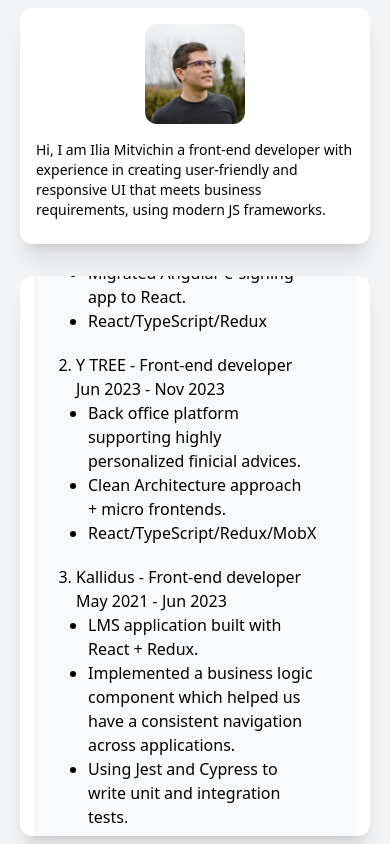
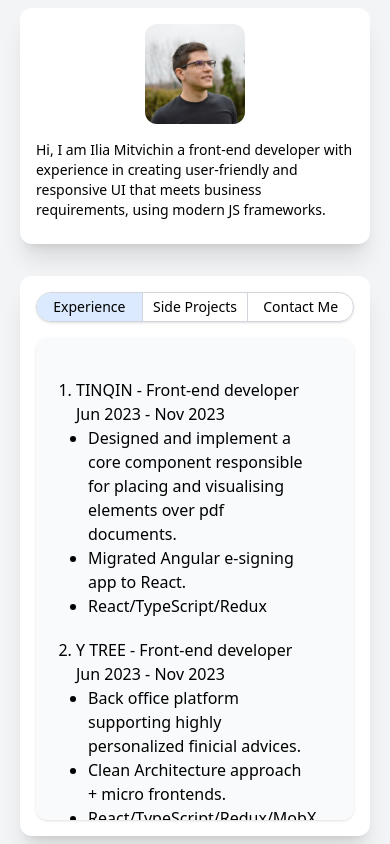
Before and after one commit to Mitvichin/Personal-Portfolio, a React (Vite) app in the folder frontend/: page /experience in a window 390 px wide. Built offline with nearby package versions, Linux system fonts and the light colour scheme.

Commit message:
fix nav items not showing by making the page content scrollable

```diff
--- a/frontend/src/components/nav/Navbar.tsx
+++ b/frontend/src/components/nav/Navbar.tsx
@@ -6,8 +6,9 @@ export const Navbar: React.FC = () => {
     `flex-1 flex group hover:cursor-pointer transition-all duration-500 ${
       isActive ? "bg-blue-100" : ""
     }`;
+
   return (
-    <div className="h-[30px] flex w-full text-center overflow-hidden align-middle shadow-sm rounded-2xl border border-gray-300">
+    <div className="h-[30px] flex w-full text-center overflow-hidden align-middle shadow-sm rounded-2xl border border-gray-300 text-sm md:text-base">
       <NavLink
         viewTransition
         to={routes.experience}
--- a/frontend/src/components/nav/PageContainer.tsx
+++ b/frontend/src/components/nav/PageContainer.tsx
@@ -3,7 +3,7 @@ import { Outlet } from "react-router";
 export const PageContainer: React.FC = () => {
   return (
     <>
-      <div className="flex-4 w-full self-start rounded-xl p-10  bg-gray-50 shadow-sm">
+      <div className="flex-1 w-full self-start rounded-xl p-10  bg-gray-50 shadow-sm overflow-auto">
         <Outlet />
       </div>
     </>
```
